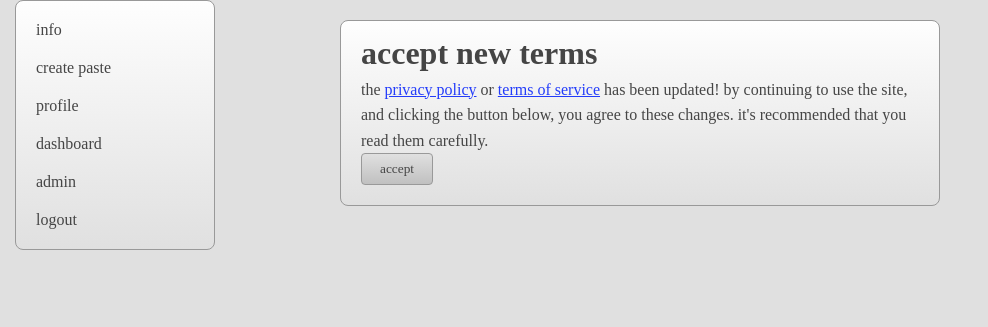
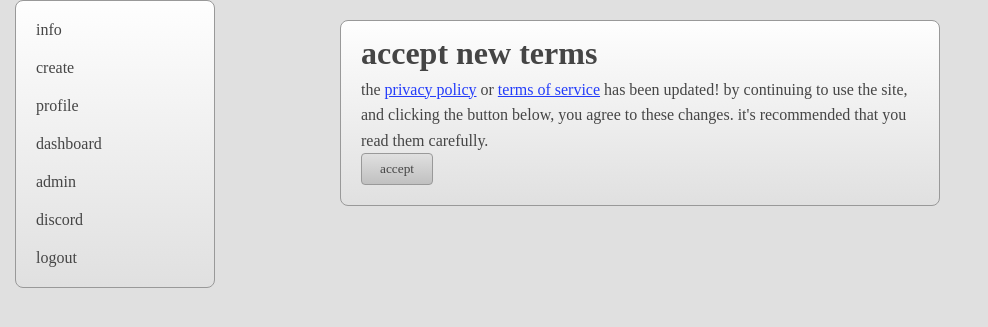
Before and after one commit to marcheesed/miaw, a Flask app: page /accept_terms in a window 1280 px wide, after a click that opens the changed part. Shown: the part 49-376 px from the top of the page, without its empty margins (0-988 px from the left). Run offline with Flask 3, Linux system fonts and the light colour scheme; the visitor is signed in with stand-in values (Sample User, id 1); tables that the repository leaves empty hold one stand-in row (values such as "Sample post").

Commit message:
add discord

```diff
--- a/templates/layout.html
+++ b/templates/layout.html
@@ -23,7 +23,7 @@
                 </div>
                 <div class="dropdown-content" id="dropdownContent">
                     <a href="https://miaw.cc/info">info</a>
-                    <a href="{{ url_for('index') }}">create paste</a>
+                    <a href="{{ url_for('index') }}">create</a>
                     {% if current_user %}
                     <a
                         href="{{ url_for('profile', username=current_user.username) }}"
@@ -33,6 +33,7 @@
                     {% endif %} {% if current_user and current_user.is_admin %}
                     <a href="{{ url_for('admin_panel') }}">admin</a>
                     {% endif %} {% if current_user %}
+                    <a href="https://discord.gg/NHPTnyMq">discord</a>
                     <a href="{{ url_for('logout') }}">logout</a>
                     {% if paste is defined %} {% if request.endpoint ==
                     'view_paste' and current_user.id != paste.author_id %}
```
